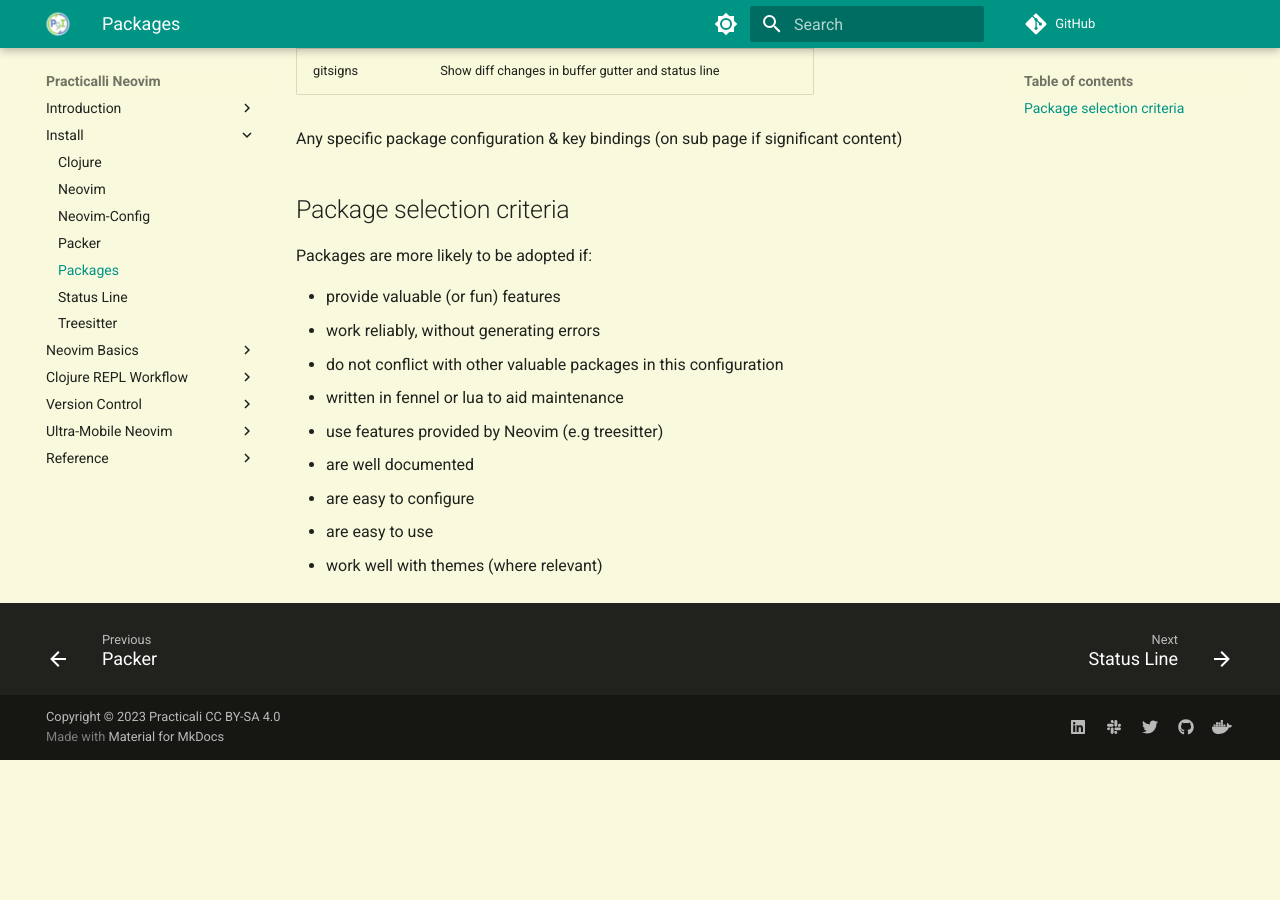
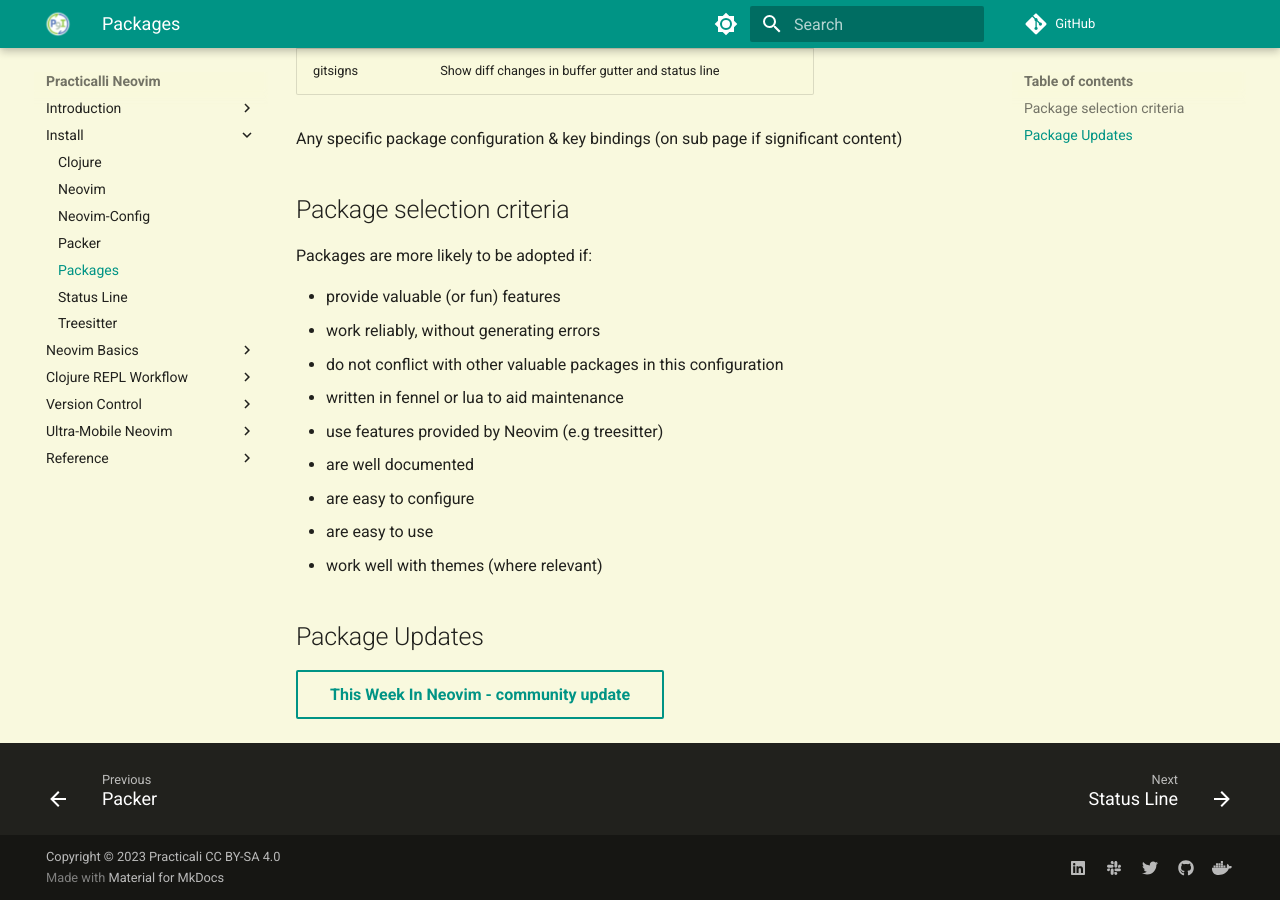
Before and after one commit to practicalli/neovim, an MkDocs documentation site: the page built from docs/install/packages/index.md, in a window 1280 px wide and 900 px high, scrolled down 752 px. Built offline with MkDocs 1.6.1 and Material for MkDocs 9.7.7, drawn with Linux system fonts in a browser that asks for light colours; comment, search, counter and statistics services are not loaded; before the commit the page ends 1512 px from its top, so only the background shows below that.

Commit message:
install: package updates - this week in neovim link

```diff
--- a/docs/install/packages/index.md
+++ b/docs/install/packages/index.md
@@ -35,6 +35,9 @@
 - are easy to use
 - work well with themes (where relevant)
 
+## Package Updates
+
+[This Week In Neovim - community update](https://this-week-in-neovim.org/){target=_blank .md-button}
 
 <!-- ## Plugins (from project readme.md) -->
 <!--  - [packer](https://github.com/wbthomason/packer.nvim) *Plugin/package management* -->
```
